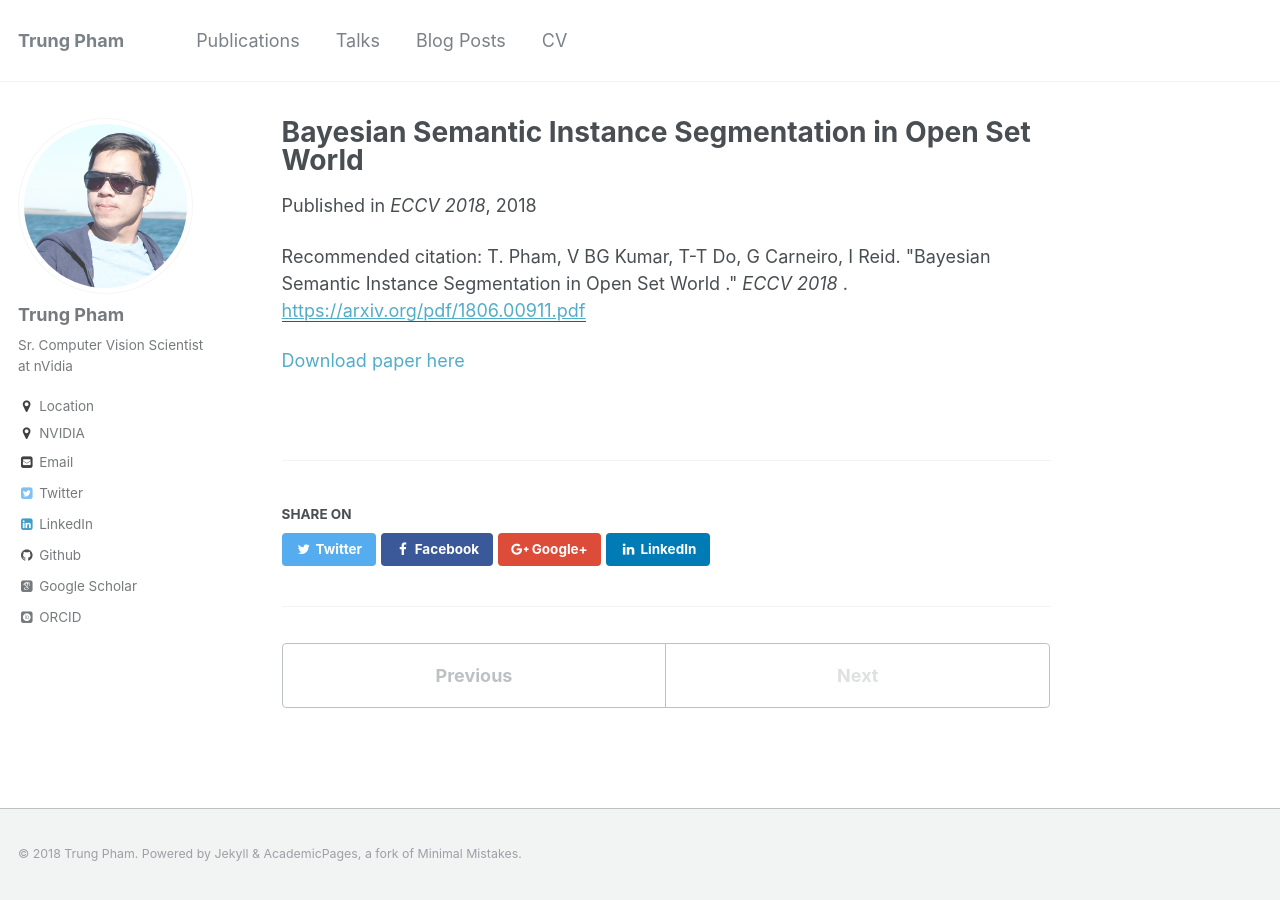
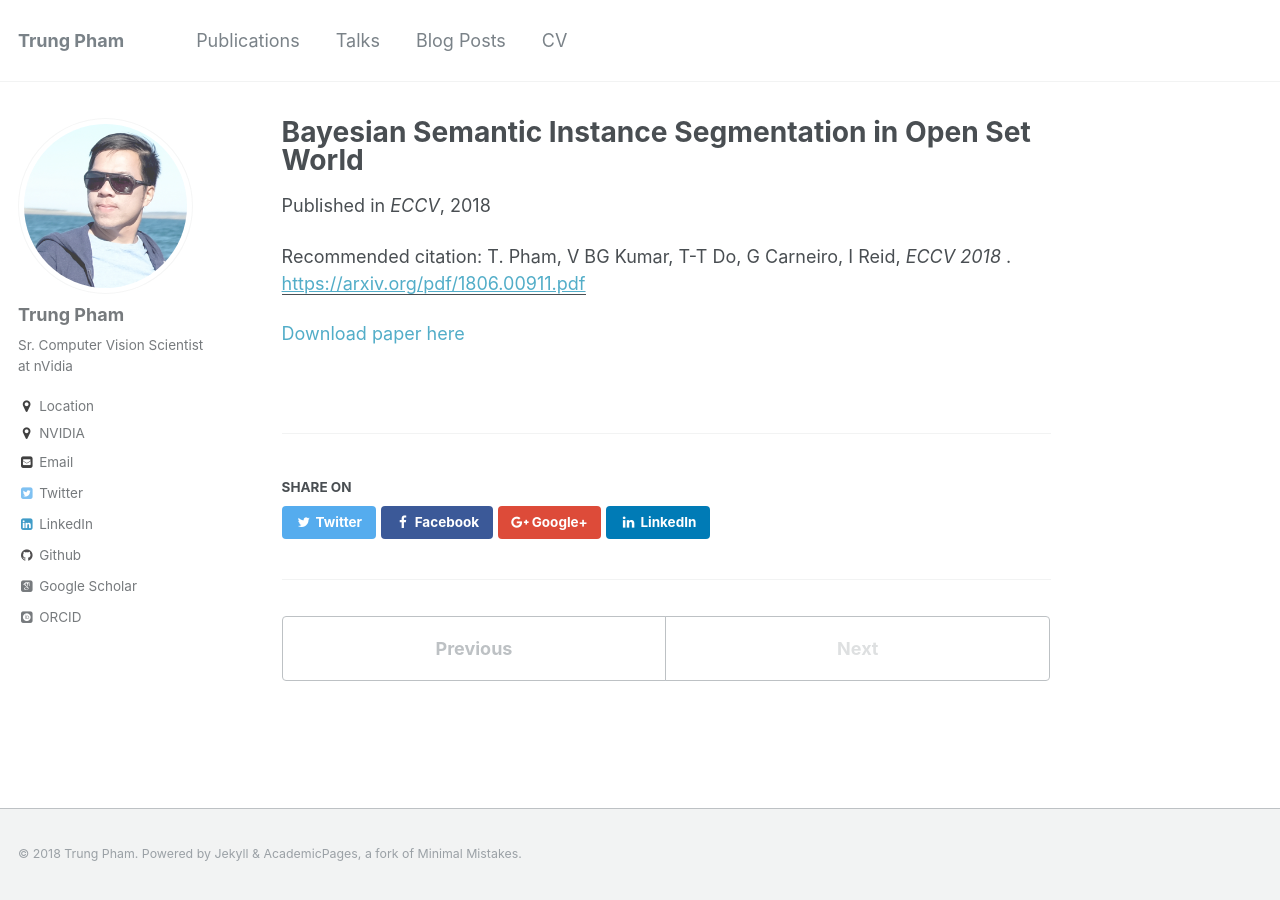
Before and after one commit to trungtpham/trungtpham.github.io, a Jekyll site: the page built from _publications/eccv2018-1.md, in a window 1280 px wide. Built offline with Jekyll 4.4.1, drawn with Linux system fonts in a browser that asks for light colours; some web fonts are replaced.

Commit message:
Update eccv2018-1.md

```diff
--- a/_publications/eccv2018-1.md
+++ b/_publications/eccv2018-1.md
@@ -3,9 +3,9 @@ title: "Bayesian Semantic Instance Segmentation in Open Set World"
 collection: publications
 permalink: /publication/eccv2018-1
 date: 2018-09-08
-venue: 'ECCV 2018'
+venue: 'ECCV'
 paperurl: 'https://arxiv.org/pdf/1806.00911.pdf'
-citation: 'T. Pham, V BG Kumar, T-T Do, G Carneiro, I Reid. &quot;Bayesian Semantic Instance Segmentation in Open Set World .&quot; <i>ECCV 2018 </i>.'
+citation: 'T. Pham, V BG Kumar, T-T Do, G Carneiro, I Reid, <i>ECCV 2018 </i>.'
 ---
 
 [Download paper here](https://arxiv.org/pdf/1806.00911.pdf)
```
